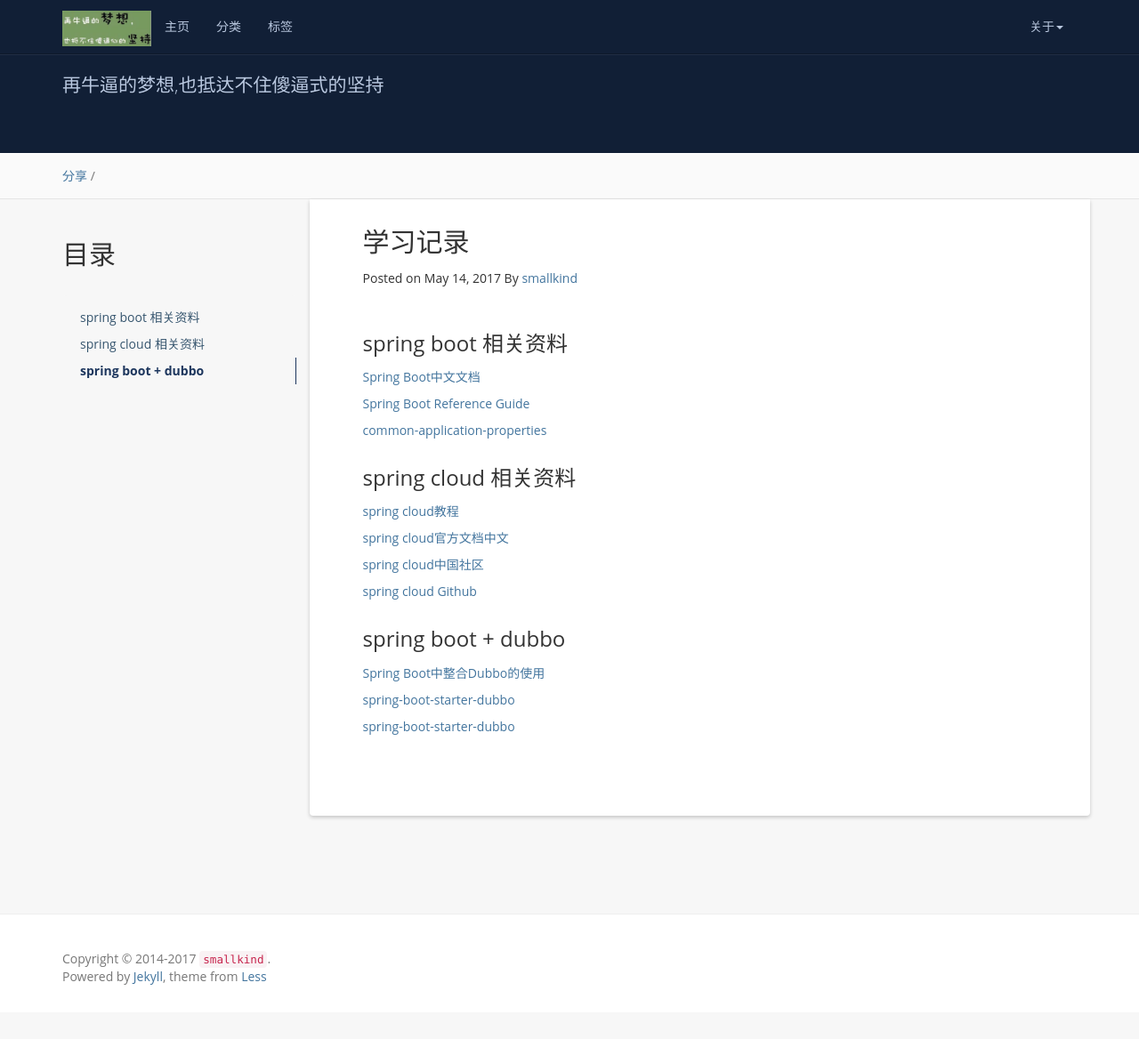
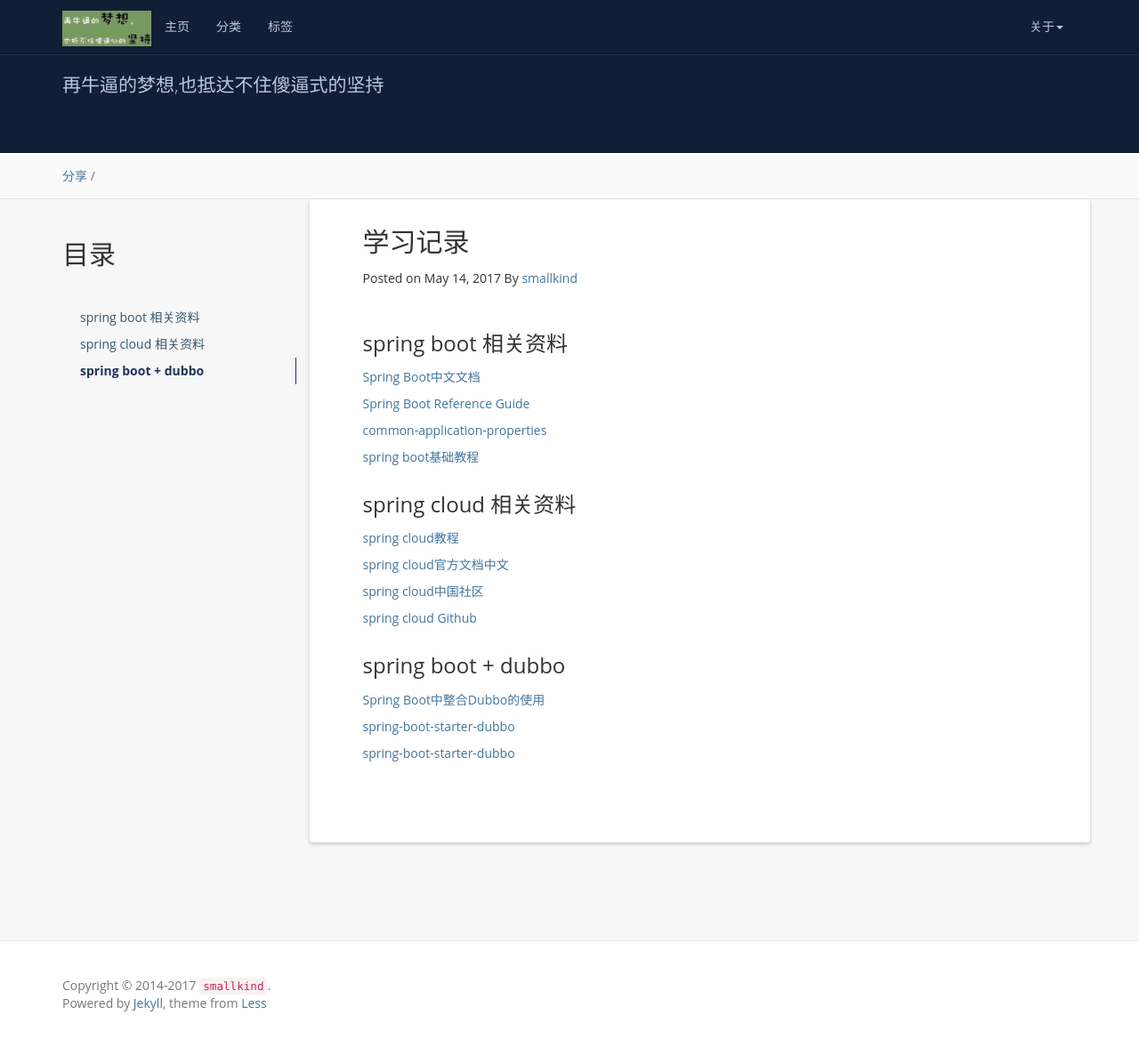
Before and after one commit to smallKind/smallKind.github.io, a Jekyll site: the page built from _posts/share/2017-05-14-share-springcloud-学习资料.md, in a window 1280 px wide and 1168 px high. Shown: the whole window at 89% size. Built offline with Jekyll 4.4.1, drawn with Linux system fonts in a browser that asks for light colours; nearby versions of some CDN libraries; comment, search, counter and statistics services are not loaded.

Commit message:
添加spring boot基础教程

```diff
--- a/_posts/share/2017-05-14-share-springcloud-学习资料.md
+++ b/_posts/share/2017-05-14-share-springcloud-学习资料.md
@@ -17,6 +17,8 @@ tags: 学习资料
 
 [common-application-properties](http://docs.spring.io/spring-boot/docs/1.2.3.RELEASE/reference/html/common-application-properties.html)
 
+[spring boot基础教程](http://blog.didispace.com/Spring-Boot%E5%9F%BA%E7%A1%80%E6%95%99%E7%A8%8B/)
+
 ### spring cloud 相关资料
 
 [spring cloud教程](http://blog.didispace.com/springcloud1/)
```
